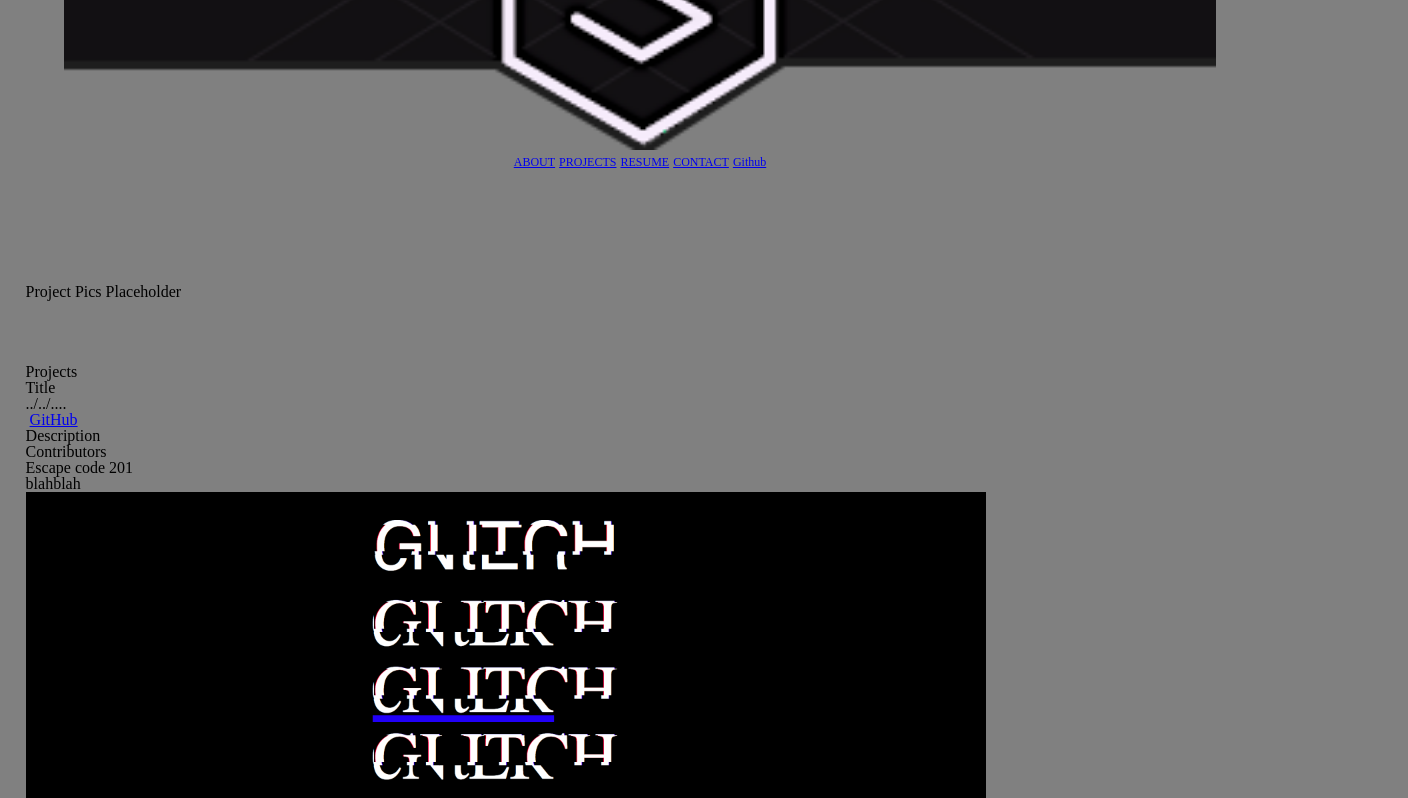
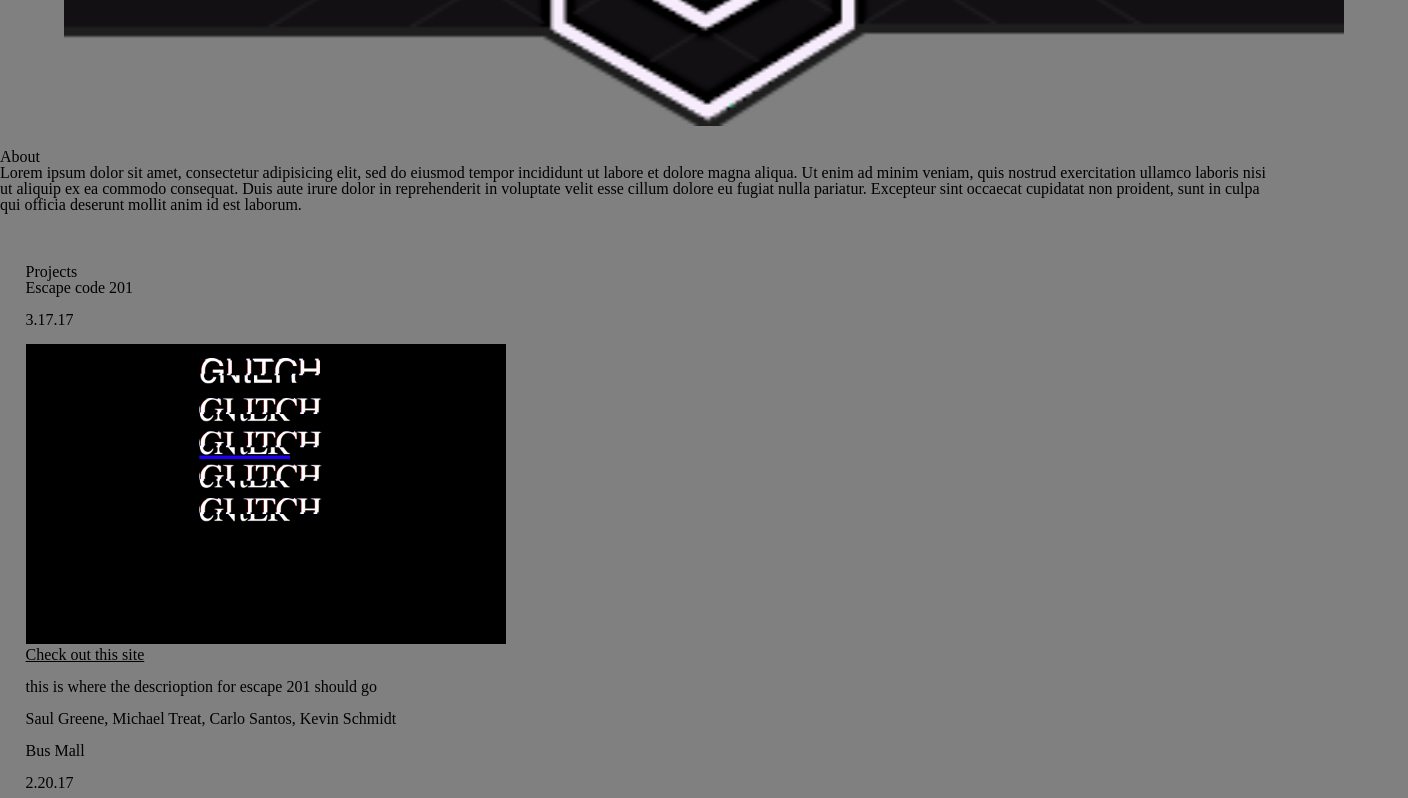
Before and after one commit to sheridp2/Portfolio-1, a plain HTML site: page index.html in a window 1280 px wide. Shown: the part 280-1078 px from the top of the page, 1408 px wide, since content can reach past the window. Drawn offline with nearby package versions, Linux system fonts and the light colour scheme.

Commit message:
made the nav buttons hid all and show specifics and appended all items neede

```diff
--- a/app.js
+++ b/app.js
@@ -20,14 +20,25 @@ Project.prototype.toHtml = function(){
   $newprojectData.removeClass('template');
   $newprojectData.addClass('');
   $newprojectData.find('div.title').html(this.title);
-  $newprojectData.find('a').attr('href', this.link);
-  // $newprojectData.find('a').html('Here is a link!');
-  $newprojectData.find('img').attr('src', this.img);
-  $newprojectData.find('p').html(this.description);
+  $newprojectData.find('p.date').html(this.date);
+  $newprojectData.find('img.project').attr('src', this.img);
+  $newprojectData.find('a.link').attr('href', this.link);
+  $newprojectData.find('a').html('Check out this site');
+  $newprojectData.find('p.description').html(this.description);
+  $newprojectData.find('p.contributors').html(this.contributors);
   return $newprojectData;
 };
 
-allProjects.forEach(function(object){
-  console.log(object);
-  $('.projects').append(object.toHtml());
+allProjects.forEach(function(somethingDifferent){
+  console.log(somethingDifferent);
+  $('.projects').append(somethingDifferent.toHtml());
 });
+
+// allProjects.handleMainNav = function () {
+  $('.main-nav').on('click', '.nav', function(){
+    $('.nav-content').hide();
+    $('#' + $(this).attr('data-content')).fadeIn();
+  })
+// }
+
+// allProjects.handleMainNav();
--- a/index.html
+++ b/index.html
@@ -16,39 +16,48 @@
       <!-- <h1>Saul Greene</h1> -->
       <span class="icon-menu"></span>
       <ul>
-        <li><a href="#">ABOUT</a></li>
-        <li><a href="#">PROJECTS</a></li>
-        <li><a href="#">RESUME</a></li>
-        <li><a href="#">CONTACT</a></li>
+        <li class="nav" data-content= "about"><a href="#">ABOUT</a></li>
+        <li class="nav" data-content="projects"><a href="#">PROJECTS</a></li>
+        <li class="nav" data-content="skills"><a href="#">Skills</a></li>
+        <li class="nav" data-content="info"><a href="#">Info</a></li>
         <li><a href="https://github.com/Saulgreene">Github</a></li>
       </ul>
     </nav>
   </header>
   <body>
-    <div class="project-pics">
-      <h2>Project Pics Placeholder</h2>
-    </div>
+    <section class="nav-content" id="about">
+      <h2>About</h2>
+      <p>Lorem ipsum dolor sit amet, consectetur adipisicing elit, sed do eiusmod tempor incididunt ut labore et dolore magna aliqua. Ut enim ad minim veniam, quis nostrud exercitation ullamco laboris nisi ut aliquip ex ea commodo consequat. Duis aute irure dolor in reprehenderit in voluptate velit esse cillum dolore eu fugiat nulla pariatur. Excepteur sint occaecat cupidatat non proident, sunt in culpa qui officia deserunt mollit anim id est laborum.</p>
+    </section>
+    <section class="nav-content" id="projects">
     <div class="projects">
       <h2>Projects</h2>
       <div class="template">
-        <div class="title">Title</div>
-        <p class="date">../../....</p>
-        <img class="project" src="#" alt="">
-        <a class="link" href="https://github.com/Saulgreene">GitHub</a>
-        <p class="description">Description</p>
-        <p class="contributors">Contributors</p>
+        <div class="title">Title</div><br>
+        <p class="date">../../....</p><br>
+        <img class="project" src="#" alt=""><br>
+        <a class="link" href="https://github.com/Saulgreene">GitHub</a><br><br>
+        <p class="description">Description</p><br>
+        <p class="contributors">Contributors</p><br>
         </div>
       </div>
     </div>
+  </section>
+  <section class="nav-content" id="skills">
     <div class="skills">
       <h2>Skills</h2>
       <ul>
-        <li></li>
+        <li>Being awesome</li>
+        <li>Being awesome</li>
       </ul>
     </div>
+  </section>
+  <section class="nav-content" id="info">
     <div class="info">
       <h2>Info</h2>
+      <p>Lorem ipsum dolor sit amet, consectetur adipisicing elit, sed do eiusmod tempor incididunt ut labore et dolore magna aliqua. Ut enim ad minim veniam, quis nostrud exercitation ullamco laboris nisi ut aliquip ex ea commodo consequat. Duis aute irure dolor in reprehenderit in voluptate velit esse cillum dolore eu fugiat nulla pariatur. Excepteur sint occaecat cupidatat non proident, sunt in culpa qui officia deserunt mollit anim id est laborum.</p>
     </div>
+  </section>
     <script
       src="https://code.jquery.com/jquery-3.1.1.min.js"
       integrity="sha256-hVVnYaiADRTO2PzUGmuLJr8BLUSjGIZsDYGmIJLv2b8="
--- a/projectData.js
+++ b/projectData.js
@@ -2,26 +2,26 @@
 var projectData = [
   {
     title: 'Escape code 201',
+    date: '3.17.17',
     img: 'assets/escapeCodePic.png',
-    description: 'blahblah',
-    date: 'blank1',
-    contributors: 'blank1',
-    link: 'blank1'
+    link: 'Escapecode201.com',
+    description: 'this is where the descrioption for escape 201 should go',
+    contributors: 'Saul Greene, Michael Treat, Carlo Santos, Kevin Schmidt'
   },
   {
-    title: 'Blank2',
+    title: 'Bus Mall',
     img: 'assets/escapeCodePic.png',
-    description: 'Blank2',
-    date: 'Blank2',
-    contributors: 'Blank2',
-    link: 'Blank2',
+    description: 'where busmall should go',
+    date: '2.20.17',
+    contributors: 'Saul Greene',
+    link: 'BusMall.com'
   },
   {
-    title: 'Blank3',
+    title: 'About Saul',
     img: 'assets/escapeCodePic.png',
-    description: 'Blank3',
-    date: 'Blank3',
-    contributors: 'Blank3',
-    link: 'Blank3',
+    description: 'where about saiul project should go',
+    date: '2.14.17',
+    contributors: 'Saul Greene',
+    link: 'AboutSaul.com'
   }
 ]
--- a/style.css
+++ b/style.css
@@ -11,7 +11,7 @@
 
 
 
-@media screen and (max-width: 700px){
+/*@media screen and (max-width: 700px){*/
   *{
     font-family: monospace;
     /*background-image: url('vendor/portfoliobackground.jpeg');
@@ -46,6 +46,9 @@
     list-style: none;
     clear: both;
   }
+  .template{
+    display: none;
+  }
   .main-nav li{
     padding: 0.5em;
     margin: 3%;
@@ -54,8 +57,8 @@
     background-color: black;
   }
   a{
-    text-decoration-color: white;
-    color: white;
+    text-decoration-color: black;
+    color: black;
     text-shadow: none;
   }
   .main-nav:hover ul {
@@ -105,7 +108,7 @@
   margin: 0%;
 }
 
-}
+/*}*/
 
 /* browser view */
 @media screen and (min-width: 700px){
```
